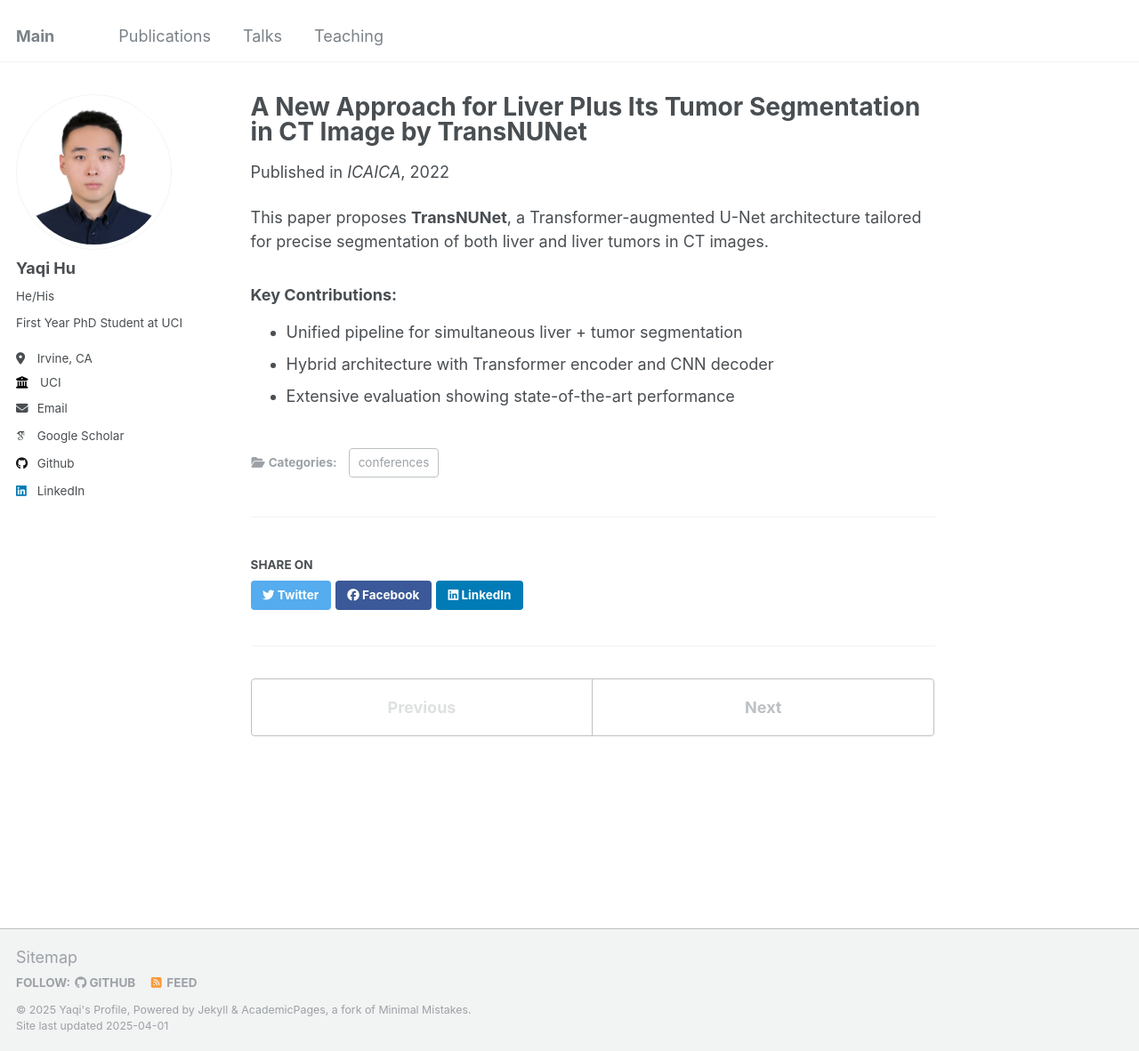
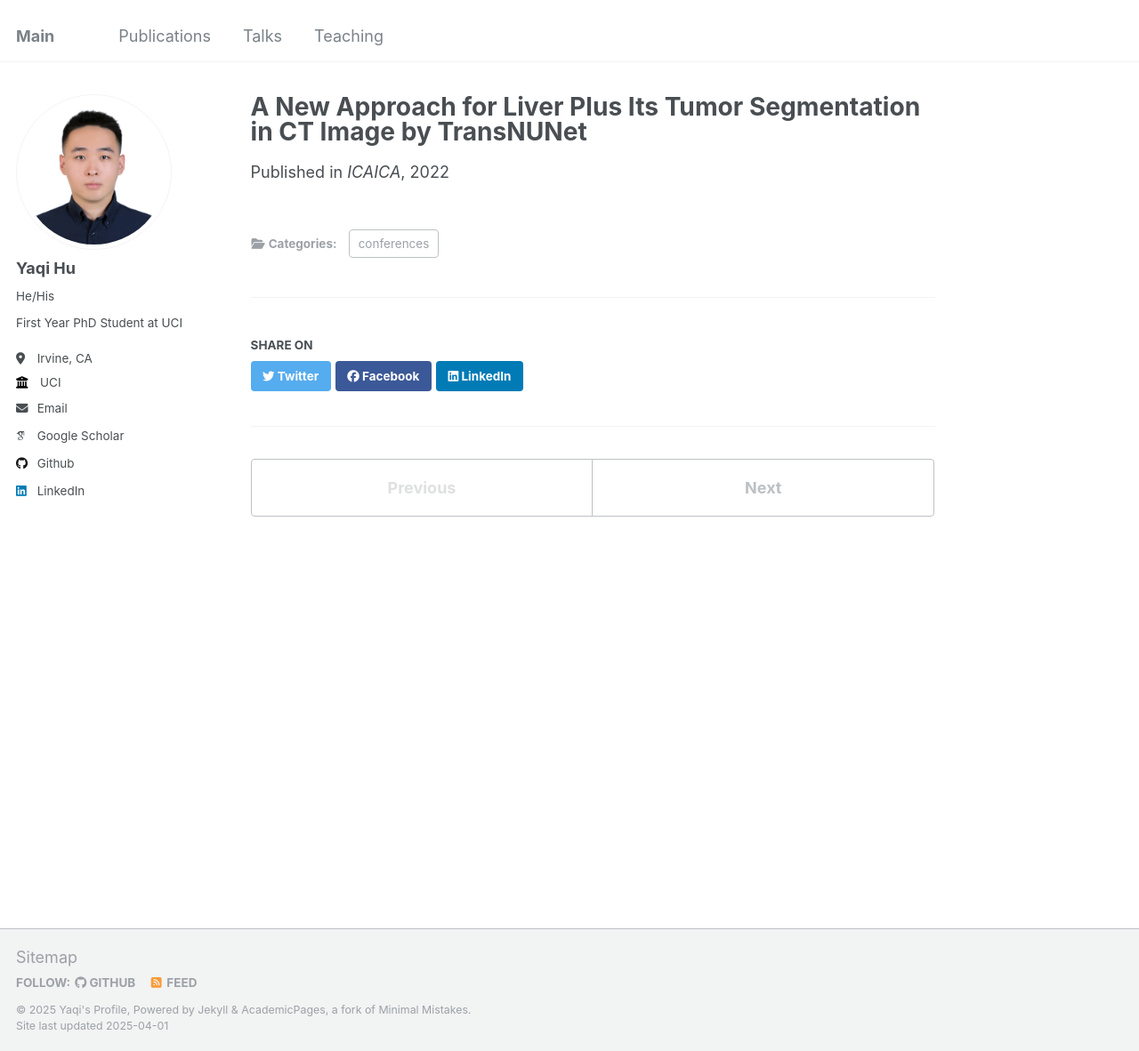
Before and after one commit to YaqiHu23/YaqiHu23.github.io, a Jekyll site: the page built from _publications/ICAICA2022-A New Approach for Liver Plus Its Tumor Segmentation in CT Image by TransNUNet.md, in a window 1280 px wide and 1182 px high. Shown: the whole window at 89% size. Built offline with Jekyll 4.4.1, drawn with Linux system fonts in a browser that asks for light colours; some web fonts are replaced.

Commit message:
version_1.0.0

```diff
--- a/_publications/ICAICA2022-A New Approach for Liver Plus Its Tumor Segmentation in CT Image by TransNUNet.md
+++ b/_publications/ICAICA2022-A New Approach for Liver Plus Its Tumor Segmentation in CT Image by TransNUNet.md
@@ -10,9 +10,3 @@ venue: 'ICAICA'
 paperurl: 'http://yaqi.luo-hua.com/files/A New Approach for Liver Plus Its Tumor Segmentation in CT Image by TransNUNet.pdf'
 # citation: 'Y. Hu, X. Yang and X. Tian, "A New Approach for Liver Plus Its Tumor Segmentation in CT Image by TransNUNet," 2022 IEEE International Conference on Artificial Intelligence and Computer Applications (ICAICA), Dalian, China, 2022, pp. 603-608, doi: 10.1109/ICAICA54878.2022.9844578.'
 ---
-This paper proposes **TransNUNet**, a Transformer-augmented U-Net architecture tailored for precise segmentation of both liver and liver tumors in CT images.
-
-### Key Contributions:
-- Unified pipeline for simultaneous liver + tumor segmentation
-- Hybrid architecture with Transformer encoder and CNN decoder
-- Extensive evaluation showing state-of-the-art performance
```
